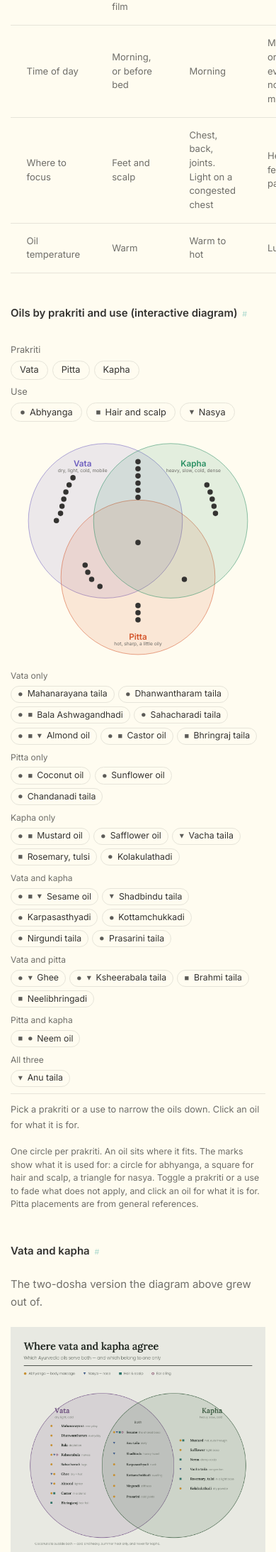
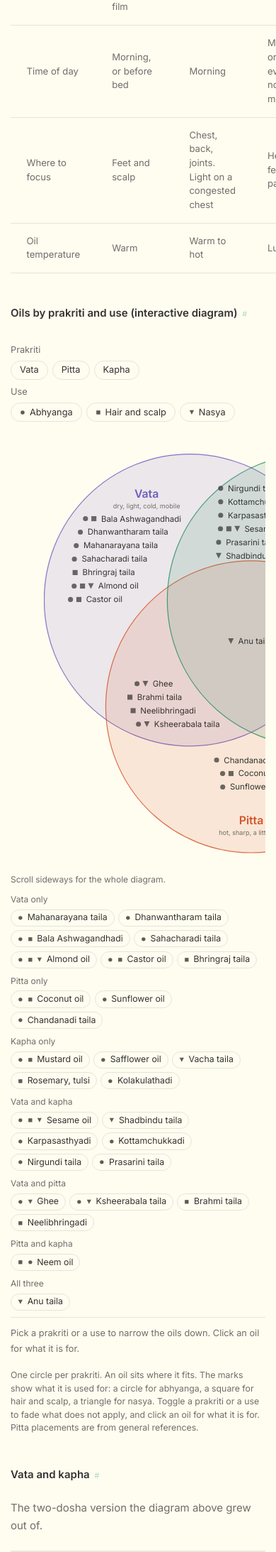
Before and after one commit to NISH1001/NISH1001.github.io, a Jekyll site: the page built from _notes/ayurvedic-oils.md, in a window 390 px wide. Shown: the part 4214-6400 px from the top of the page at 71% size. Built offline with Jekyll 4.4.1, drawn with Linux system fonts in a browser that asks for light colours.

Commit message:
Keep the oil diagram labeled on phones and scroll it sideways
Below 600px the diagram used to hide every name and glyph and leave one
anonymous dot per oil. Now it stays at 680px wide inside a horizontally
scrollable box, with a one-line hint and the tappable list under it.

Co-Authored-By: Claude Fable 5.1 <noreply@anthropic.com>

```diff
--- a/assets/css/oil-venn.css
+++ b/assets/css/oil-venn.css
@@ -46,7 +46,9 @@
 .oilv-glyph { width: .62em; height: .62em; fill: currentColor; opacity: .8; flex: none; }
 
 /* Diagram */
+.oilv-scroll { overflow: auto; }
 .oilv-venn { display: block; width: 100%; height: auto; font-family: var(--font, inherit); overflow: visible; }
+.oilv-scrollhint { display: none; }
 .oilv-circle { fill-opacity: var(--oilv-fill); stroke-width: 1.5; stroke-opacity: .85; }
 .oilv-circle.c-vata { fill: var(--oilv-vata); stroke: var(--oilv-vata); }
 .oilv-circle.c-pitta { fill: var(--oilv-pitta); stroke: var(--oilv-pitta); }
@@ -68,7 +70,6 @@
 .oilv-oil.is-selected text { font-weight: 600; }
 .oilv-oil.is-dim { opacity: .2; }
 .oilv-oil.is-dim:hover { opacity: .55; }
-.oilv-oil .dot { display: none; fill: var(--oilv-ink); }
 
 /* Detail panel */
 .oilv-panel { margin-top: .5rem; padding-top: .75rem; border-top: 1px solid var(--oilv-line); color: var(--oilv-muted); min-height: 4.2rem; }
@@ -104,15 +105,10 @@
 .oilv .oilv-item.is-selected { background: var(--oilv-ink); color: var(--oilv-surface); border-color: transparent; }
 
 @media (max-width: 600px) {
-  .oilv-oil text,
-  .oilv-oil .glyph,
-  .oilv-oil .hit { display: none; }
-  .oilv-oil .dot { display: block; r: 9; }
-  .oilv-oil.is-dim { opacity: .15; }
+  .oilv-venn { min-width: 680px; }
+  .oilv-scrollhint { display: block; margin: .3rem 0 0; font-size: .8rem; color: var(--oilv-muted); }
   .oilv-list { display: block; }
   .oilv-rowlabel { width: 100%; }
-  .oilv-title { font-size: 28px; }
-  .oilv-sub { font-size: 16px; }
 }
 
 @media (prefers-reduced-motion: no-preference) {
--- a/assets/js/oil-venn.js
+++ b/assets/js/oil-venn.js
@@ -305,7 +305,6 @@
         gx += G.glyphSize + G.glyphGap;
       });
       g.appendChild(s('text', { x: left + glyphsWidth(oil), y: item.y, text: labelText(oil) }));
-      g.appendChild(s('circle', { 'class': 'dot', cx: item.x, cy: item.y - 5, r: 5 }));
       g.addEventListener('click', function () { selectOil(oil.id); });
       g.addEventListener('keydown', function (ev) {
         if (ev.key === 'Enter' || ev.key === ' ') { ev.preventDefault(); selectOil(oil.id); }
@@ -314,7 +313,7 @@
       svg.appendChild(g);
     });
 
-    // Compact list, for narrow screens
+    // Compact list, shown under the diagram on narrow screens
     var REGION_NAMES = {
       'vata': 'Vata only', 'pitta': 'Pitta only', 'kapha': 'Kapha only',
       'vata+kapha': 'Vata and kapha', 'vata+pitta': 'Vata and pitta', 'pitta+kapha': 'Pitta and kapha', 'vata+pitta+kapha': 'All three'
@@ -337,7 +336,8 @@
     var panel = h('div', { 'class': 'oilv-panel', 'aria-live': 'polite' });
 
     container.appendChild(controls);
-    container.appendChild(svg);
+    container.appendChild(h('div', { 'class': 'oilv-scroll' }, [svg]));
+    container.appendChild(h('p', { 'class': 'oilv-scrollhint', text: 'Scroll sideways for the whole diagram.' }));
     container.appendChild(list);
     container.appendChild(panel);
 
```
